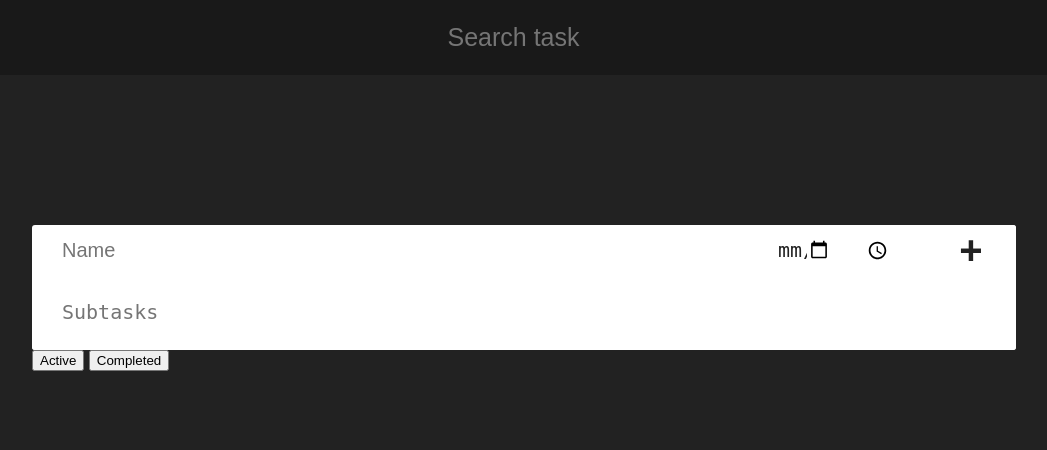
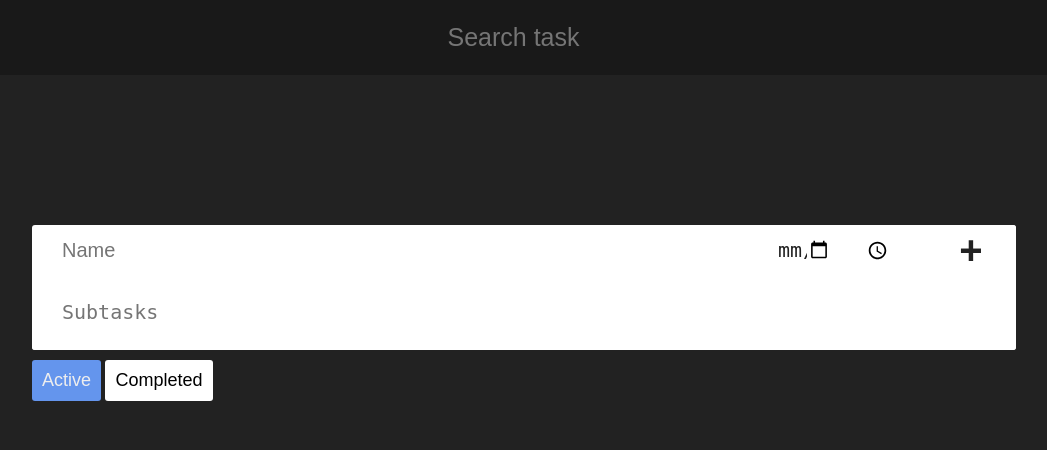
Before and after one commit to EgorLaptev/task-manager, a PHP site: page / in a window 1280 px wide. Shown: the top 450 px of the page, without its empty margins (116-1163 px from the left). Run offline with PHP 8.4, Linux system fonts and the light colour scheme.

Commit message:
Added task tabs

```diff
--- a/index.html
+++ b/index.html
@@ -21,10 +21,9 @@
         <input type="submit" id="create-task" value="+">
         <textarea id="subtasks" placeholder="Subtasks"></textarea>
       </form>
-      <button>Active</button>
-      <button>Completed</button>
+      <button class="active-tasks active" id="active-tasks">Active</button>
+      <button class="completed-tasks" id="completed-tasks">Completed</button>
     </li>
-
   </ul>
 
   <script src="media/js/Task.js" charset="utf-8"></script>
@@ -34,6 +33,7 @@
   <script src="media/js/completeTask.js" charset="utf-8"></script>
   <script src="media/js/editTask.js" charset="utf-8"></script>
   <script src="media/js/filter.js" charset="utf-8"></script>
+  <script src="media/js/tabTask.js" charset="utf-8"></script>
 
 </body>
 
--- a/media/css/style.css
+++ b/media/css/style.css
@@ -2,7 +2,7 @@
   --grey: #222;
   --dark-grey: #111;
   --white: #eeeeee;
-  --green: cornflowerblue;
+  --blue: cornflowerblue;
 }
 
 * {
@@ -123,7 +123,7 @@ body {
 }
 
 #create-task-form input[type='submit']:hover {
-  background-color: var(--green);
+  background-color: var(--blue);
   color: var(--white);
 }
 
@@ -235,3 +235,20 @@ body {
   font-weight: bold;
   cursor: pointer;
 }
+
+.active-tasks,
+.completed-tasks {
+  margin-top: 10px;
+  border-radius: 3px;
+  border: none;
+  outline: none;
+  font-size: 18px;
+  padding: 10px;
+  background-color: white;
+  cursor: pointer;
+}
+
+button.active {
+  background-color: var(--blue);
+  color: var(--white);
+}
--- a/media/js/completeTask.js
+++ b/media/js/completeTask.js
@@ -32,9 +32,18 @@
     function completeTask(evt) {
 
         let taskId = evt.target.dataset.id;
+        let task = evt.target.parentElement.parentElement;
 
         Task.complete(Task.list[taskId]);
-        evt.target.parentElement.remove();
+
+        task.firstElementChild.style.gridTemplateColumns = '5fr 2fr 3fr 1fr';
+        task.style.display = 'none';
+
+        task.querySelectorAll("input[type='checkbox']")
+            .forEach(checkbox => checkbox.remove());
+
+        task.querySelector("button.edit").remove();
+        task.querySelector("button.delete").style.height = '100%';
 
     }
 
--- a/media/js/deleteTask.js
+++ b/media/js/deleteTask.js
@@ -19,7 +19,7 @@
     function deleteTask() {
 
         let taskId = event.target.dataset.id;
-
+        console.log(1);
         Task.remove(Task.list[taskId]);
         event.target.parentElement.parentElement.remove();
 
--- a/media/js/filter.js
+++ b/media/js/filter.js
@@ -12,8 +12,8 @@ search.addEventListener('input', evt => {
     Task.list.forEach((task, id) => {
        for(let prop in task) {
            if((new RegExp(search.value, 'i')).test(task[prop])) {
-               let isSearchedTask = taskList.querySelector(`.task[data-id='${id}']`).parentElement;
-               isSearchedTask.style.display = 'block';
+               let isSearchedTask = taskList.querySelector(`.task[data-id='${id}']`);
+               if(isSearchedTask) isSearchedTask.parentElement.style.display = 'block';
                break;
            }
        }
--- /dev/null
+++ b/media/js/tabTask.js
@@ -0,0 +1,30 @@
+'use strict';
+
+const activeTasks    = document.querySelector('#active-tasks'),
+      completedTasks = document.querySelector('#completed-tasks');
+
+activeTasks.addEventListener('click', evt => {
+   activeTasks.classList.add('active');
+   completedTasks.classList.remove('active');
+
+   const tasks = document.querySelectorAll('.task');
+
+   tasks.forEach(task => {
+       let taskObj = Task.list[task.dataset.id];
+       task.parentElement.style.display = (taskObj._complete) ? 'none' : 'block';
+   });
+
+});
+
+completedTasks.addEventListener('click', evt => {
+   completedTasks.classList.add('active');
+   activeTasks.classList.remove('active');
+
+   const tasks = document.querySelectorAll('.task');
+
+   tasks.forEach(task => {
+       let taskObj = Task.list[task.dataset.id];
+       task.parentElement.style.display = (taskObj._complete) ? 'block' : 'none';
+   });
+
+});
```
